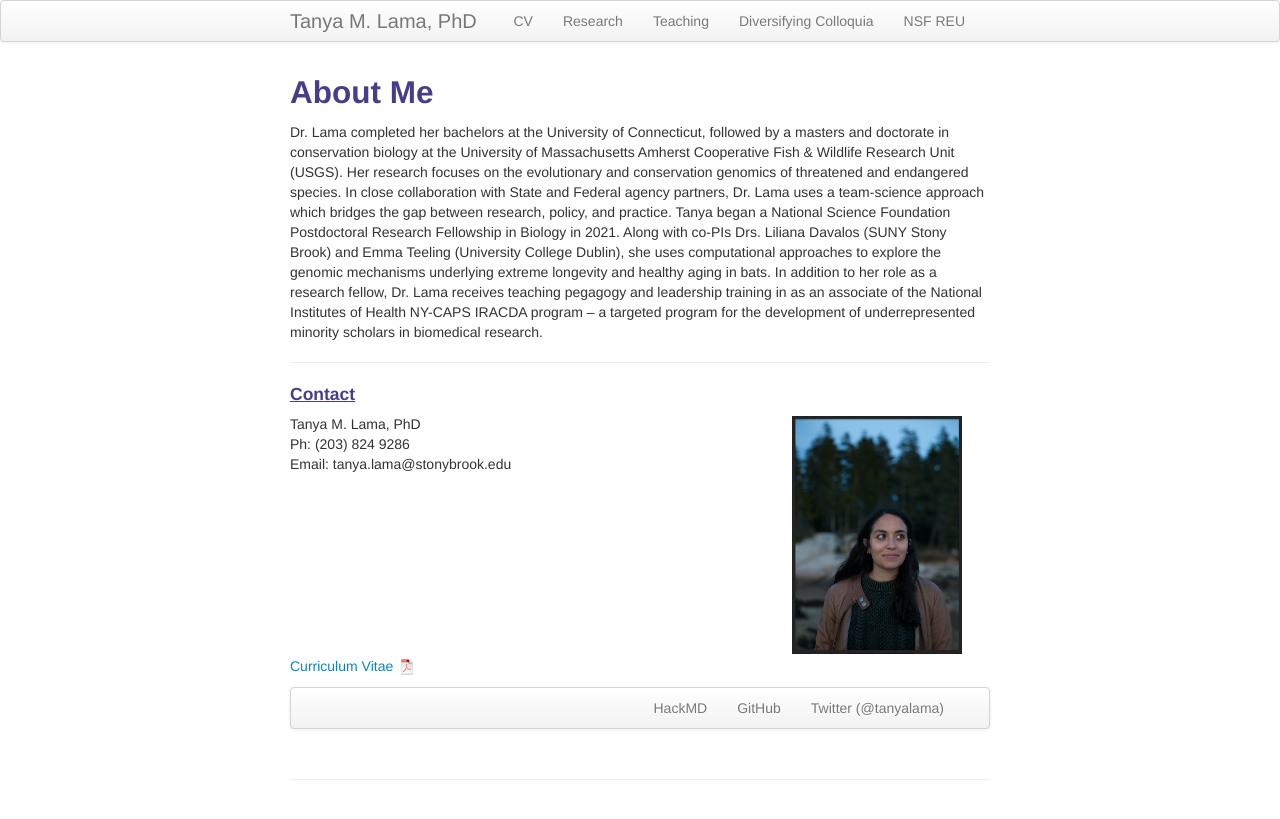
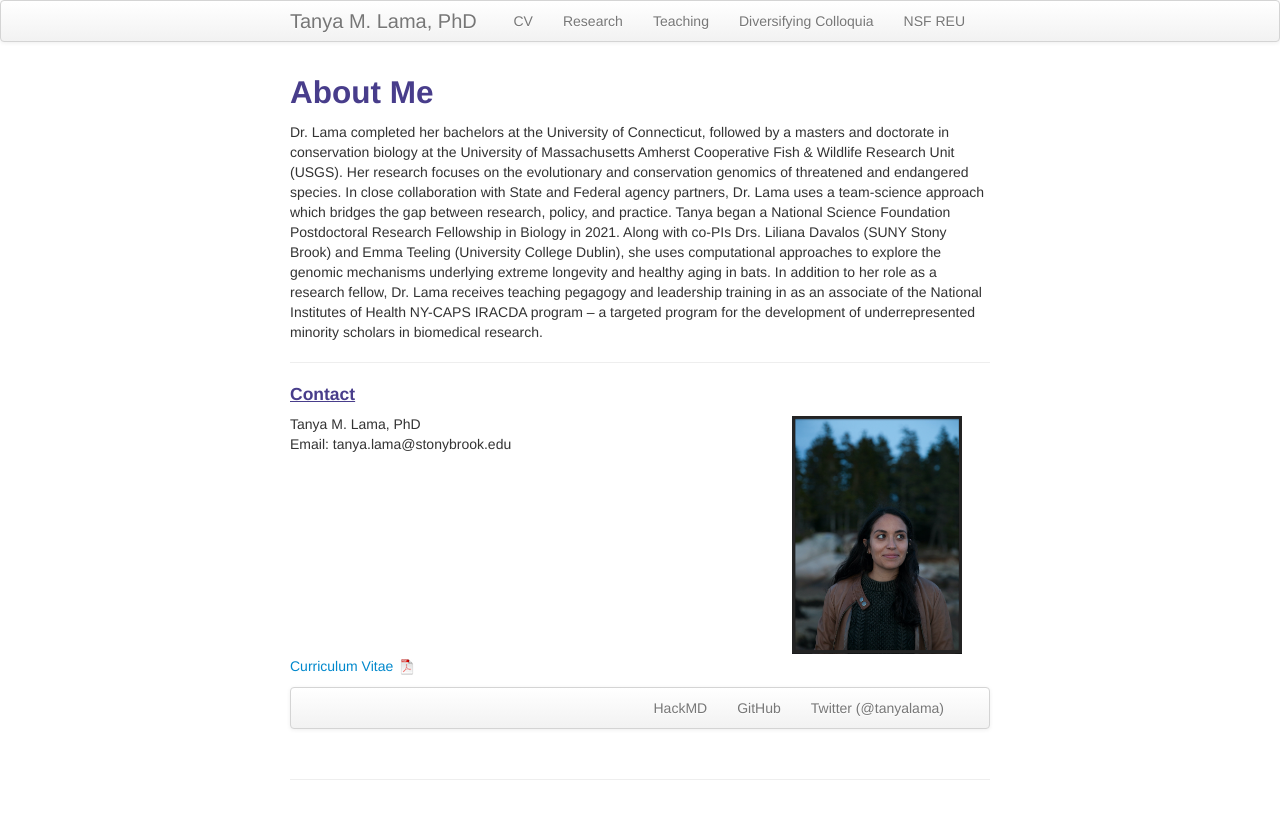
Before and after one commit to tanyalama/tanyalama.github.io, a Jekyll site: the page built from index.md, in a window 1280 px wide. Shown: the top 819 px of the page. Built offline with Jekyll 4.4.1, drawn with Linux system fonts in a browser that asks for light colours.

Commit message:
Update index.md

```diff
--- a/index.md
+++ b/index.md
@@ -17,7 +17,6 @@ Dr. Lama completed her bachelors at the University of Connecticut, followed by a
     <div class="row-fluid">
         <div class="span5">
             Tanya M. Lama, PhD<br/>
-            Ph: (203) 824 9286<br/>
             Email: tanya.lama@stonybrook.edu<br/>
         </div>
 
```
